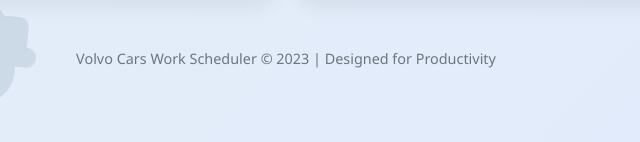
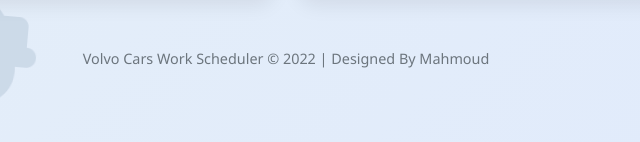
Before and after one commit to Maha1204/Volvo-Cars-Scheduler, a plain HTML site: page index.html in a window 1280 px wide. Shown: the part 530-672 px from the top of the page, 354-994 px from the left. Drawn offline with Linux system fonts and the light colour scheme.

Commit message:
Update index.html

```diff
--- a/index.html
+++ b/index.html
@@ -502,7 +502,7 @@
     <div class="notification" id="notification"></div>
 
     <div class="footer">
-      <p>Volvo Cars Work Scheduler &copy; 2023 | Designed for Productivity</p>
+      <p>Volvo Cars Work Scheduler &copy; 2022 | Designed By Mahmoud</p>
     </div>
   </div>
 
```
